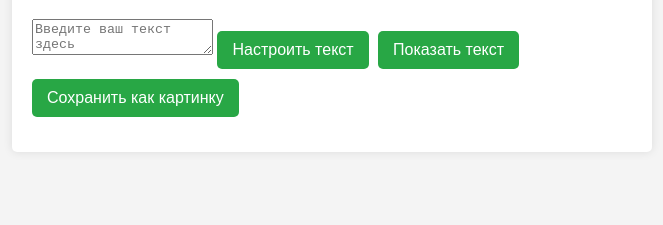
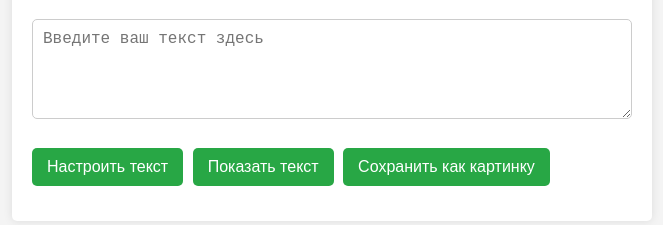
Before and after one commit to berlandbors/TextSticker, a plain HTML site: page index.html in a window 1280 px wide. Shown: the part 101-326 px from the top of the page, without its empty margins (308-971 px from the left). Drawn offline with nearby package versions, Linux system fonts and the light colour scheme.

Commit message:
Update styles.css

```diff
--- a/styles.css
+++ b/styles.css
@@ -39,6 +39,18 @@ input[type="text"], input[type="range"], select, input[type="color"] {
 #textColor{
 height: 50px;
 
+}
+
+textarea {
+    width: 100%;
+    height: 100px;
+    padding: 10px;
+    margin-bottom: 15px;
+    border: 1px solid #ccc;
+    border-radius: 5px;
+    font-size: 16px;
+    box-sizing: border-box;
+    resize: vertical; /* Позволяет изменять высоту вручную */
 }
 
 button {
```
